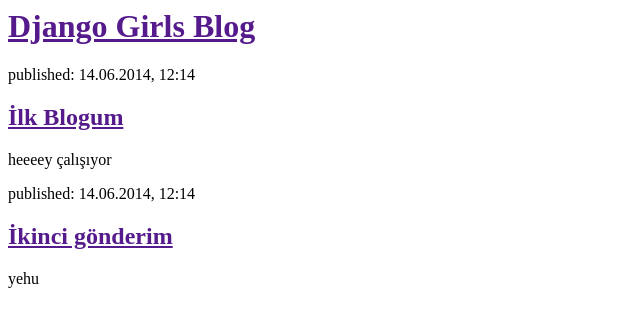
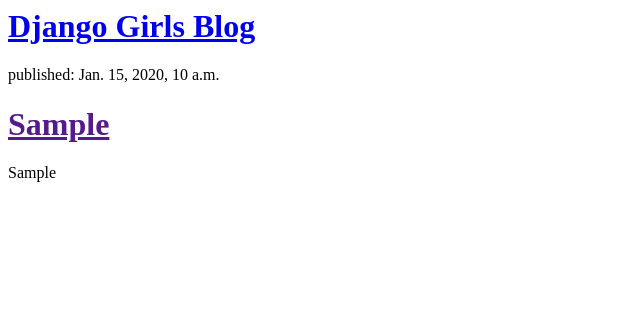
Before and after one commit to artismaymunlar/ilk-blogum, a Django app: template blog/templates/blog/post_list.html in a window 1280 px wide. Shown: the top 327 px of the page, without its empty margins (0-640 px from the left). Run offline with Django 3.2, Linux system fonts and the light colour scheme; the template is opened without the code that fills it: values that come from a table or form of the project are taken from there, others are empty; tables that the repository leaves empty hold one stand-in row (values such as "Sample post").

Commit message:
değişken isimlendirilmesindeki hatalar düzeltildi

```diff
--- a/blog/templates/blog/post_list.html
+++ b/blog/templates/blog/post_list.html
@@ -1,22 +1,11 @@
-<html>
-    <head>
-        <title>Deniz'in Blogu</title>
-    </head>
-    <body>
-        <div>
-            <h1><a href="">Django Girls Blog</a></h1>
-        </div>
+<div>
+    <h1><a href="/">Django Girls Blog</a></h1>
+</div>
 
-        <div>
-            <p>published: 14.06.2014, 12:14</p>
-            <h2><a href="">İlk Blogum</a></h2>
-            <p>heeeey çalışıyor</p>
-        </div>
-
-        <div>
-            <p>published: 14.06.2014, 12:14</p>
-            <h2><a href="">İkinci gönderim</a></h2>
-            <p>yehu</p>
-        </div>
-    </body>
-</html>
+{% for post in posts %}
+    <div>
+        <p>published: {{ post.yayinlanma_tarihi }}</p>
+        <h1><a href="">{{ post.baslik }}</a></h1>
+        <p>{{ post.yazi|linebreaks }}</p>
+    </div>
+{% endfor %}
```
Also changed, not shown: blog/views.py (+6 -2 lines).
